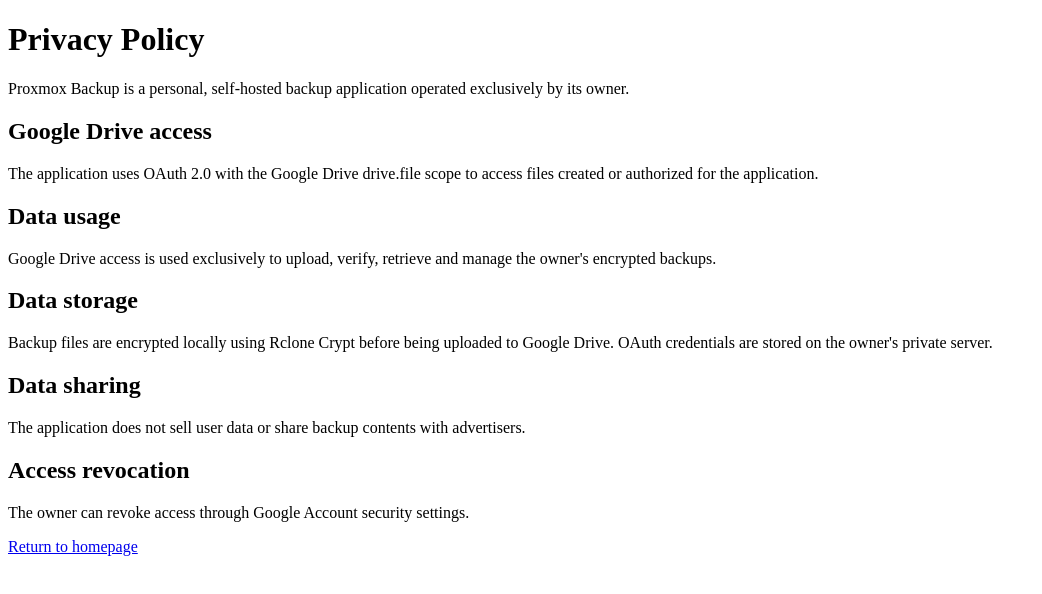
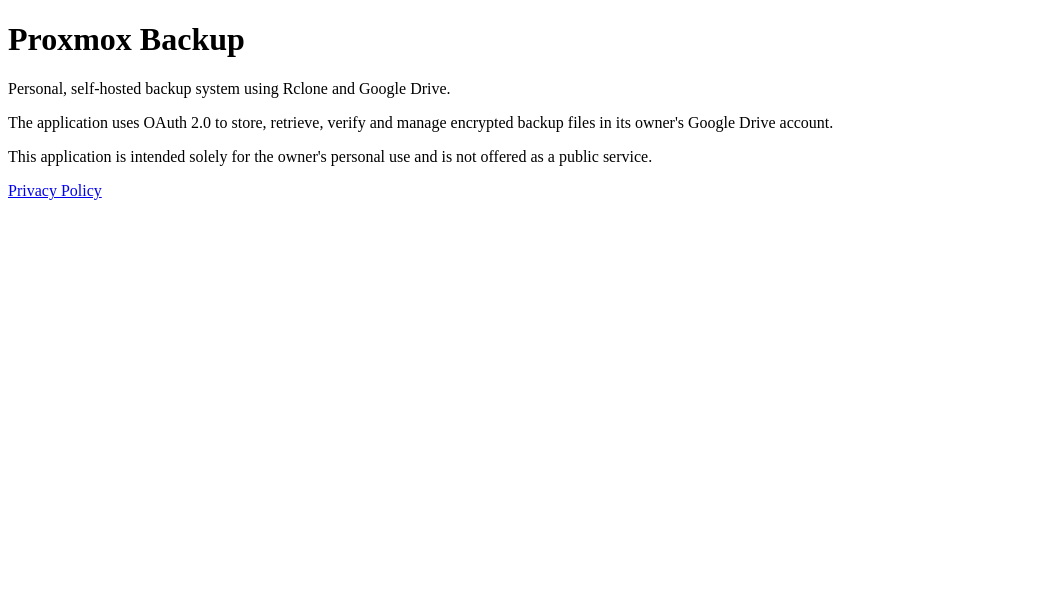
Before and after one commit to Sme1211/sme1211.github.io, a plain HTML site: page index.html in a window 1280 px wide. Shown: the whole page, without its empty margins (0-1042 px from the left). Drawn offline with Linux system fonts and the light colour scheme.

Commit message:
Fix homepage for Proxmox Backup OAuth site

```diff
--- a/index.html
+++ b/index.html
@@ -3,28 +3,13 @@
 <head>
   <meta charset="UTF-8">
   <meta name="viewport" content="width=device-width, initial-scale=1">
-  <title>Privacy Policy - Proxmox Backup</title>
+  <title>Proxmox Backup</title>
 </head>
 <body>
-  <h1>Privacy Policy</h1>
-
-  <p>Proxmox Backup is a personal, self-hosted backup application operated exclusively by its owner.</p>
-
-  <h2>Google Drive access</h2>
-  <p>The application uses OAuth 2.0 with the Google Drive drive.file scope to access files created or authorized for the application.</p>
-
-  <h2>Data usage</h2>
-  <p>Google Drive access is used exclusively to upload, verify, retrieve and manage the owner's encrypted backups.</p>
-
-  <h2>Data storage</h2>
-  <p>Backup files are encrypted locally using Rclone Crypt before being uploaded to Google Drive. OAuth credentials are stored on the owner's private server.</p>
-
-  <h2>Data sharing</h2>
-  <p>The application does not sell user data or share backup contents with advertisers.</p>
-
-  <h2>Access revocation</h2>
-  <p>The owner can revoke access through Google Account security settings.</p>
-
-  <p><a href="/">Return to homepage</a></p>
+  <h1>Proxmox Backup</h1>
+  <p>Personal, self-hosted backup system using Rclone and Google Drive.</p>
+  <p>The application uses OAuth 2.0 to store, retrieve, verify and manage encrypted backup files in its owner's Google Drive account.</p>
+  <p>This application is intended solely for the owner's personal use and is not offered as a public service.</p>
+  <p><a href="/privacy.html">Privacy Policy</a></p>
 </body>
 </html>
```
